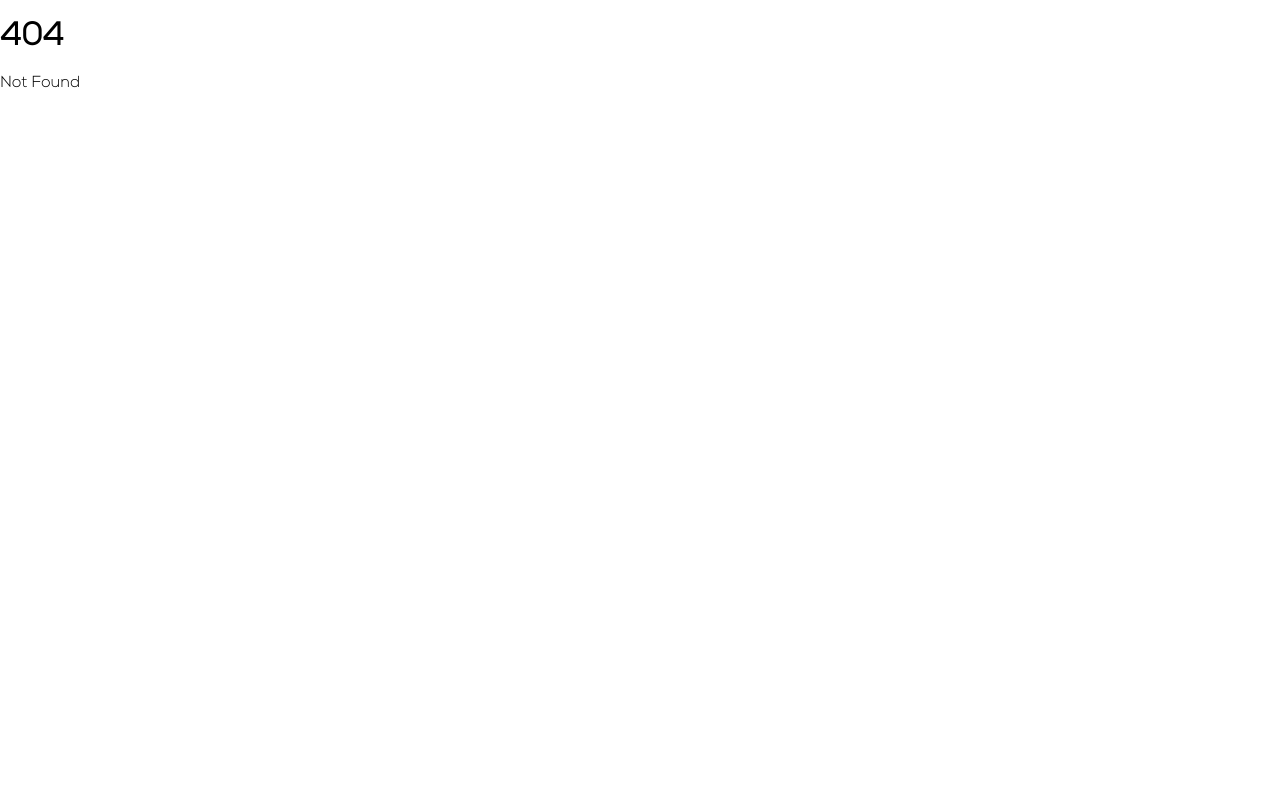
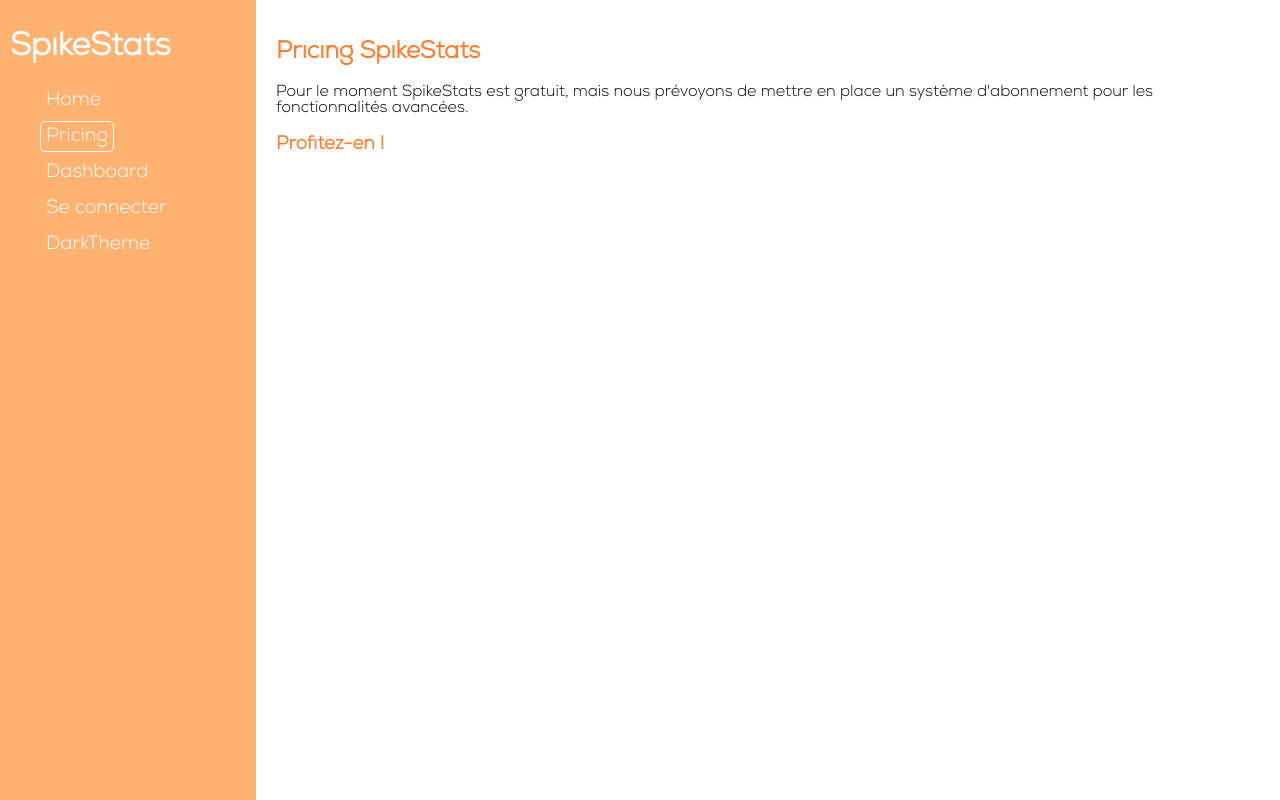
Before and after one commit to Antoineg3802/SpikeStats, a React (Create React App) app in the folder client/: page /pricing in a window 1280 px wide. Before the commit this address had no page. Built offline with nearby package versions, Linux system fonts and the light colour scheme.

Commit message:
feat: add pricing page

```diff
--- /dev/null
+++ b/client/src/components/molecules/PricingContentGroup.tsx
@@ -0,0 +1,22 @@
+import { css } from "@emotion/css";
+import { Theme } from "../../theme/theme";
+import { useTheme } from "../../context/ThemeContext";
+
+interface PricingContentGroupProps{
+    children: React.ReactNode;
+}
+
+const PricingContentGroup = ({children} : PricingContentGroupProps)=>{
+    const { theme } = useTheme();
+    return (
+        <div className={style(theme)}>{children}</div>
+    )
+}
+
+const style = (theme: Theme)=>css`
+    height: fit-content;
+    margin-top: auto;
+    margin-bottom: auto;
+`
+
+export default PricingContentGroup;
--- a/client/src/components/organisms/HomepageContent.tsx
+++ b/client/src/components/organisms/Content.tsx
@@ -2,11 +2,11 @@
 import { useTheme } from "../../context/ThemeContext";
 import React from 'react'
 
-interface HomepageContentProps {
+interface ContentProps {
     children: React.ReactNode;
 }
 
-const HomepageContent = ({children} : HomepageContentProps)=>{
+const Content = ({children} : ContentProps)=>{
     const { theme }= useTheme();
     return (
         <div className={style(theme)}>
@@ -21,4 +21,4 @@
     padding: 20px;
 `
 
-export default HomepageContent;
+export default Content;
--- a/client/src/components/organisms/Navbar.tsx
+++ b/client/src/components/organisms/Navbar.tsx
@@ -28,10 +28,7 @@
                 <NavItem href="/pricing" text='Pricing' isSelected={slug === 'pricing' ? true : false} />
                 <NavItem href="/dashboard" text='Dashboard' isSelected={slug === 'dashboard' ? true : false}/>
                 {isConnected ? (
-                    <>
-                        <NavItem href="/profile" text="Profil" isSelected={false} />
-                        <LogoutBtn onClick={handleLogoutBtnClick} text="Se déconnecter"/>
-                    </>
+                    <LogoutBtn onClick={handleLogoutBtnClick} text="Se déconnecter"/>
                 ) : (
                     <NavItem href="/login" text="Se connecter" isSelected={false} />
                 )}
--- a/client/src/components/pages/HomePage.tsx
+++ b/client/src/components/pages/HomePage.tsx
@@ -2,7 +2,7 @@
 
 import SecondaryTitle from "../atoms/titles/SecondaryTitle";
 import ThirdTitle from "../atoms/titles/ThirdTitle";
-import HomepageContent from "../organisms/HomepageContent";
+import Content from "../organisms/Content";
 import Navbar from "../organisms/Navbar";
 import ContentList from "../molecules/ContentList";
 import ContentLink from "../atoms/content/ContentLink";
@@ -12,7 +12,7 @@
     return (
         <div className={style}>
             <Navbar />
-            <HomepageContent>
+            <Content>
                 <SecondaryTitle text="Bienvenue sur SpikeStats" />
                 <ContentText>L'analyse de performance révolutionnaire pour le volley.</ContentText>
 
@@ -42,7 +42,7 @@
                 <ThirdTitle text="Contactez-nous :" />
                 <ContentText>Pour en savoir plus sur SpikeStats et comment il peut bénéficier à votre équipe, contactez-nous à <ContentLink href="mailto:antoineg3802@gmail.com" text="antoineg3802@gmail.com" />.</ContentText>
                 <ContentText>Vous etes interressé ? Rendez-vous sur la page <ContentLink text="pricing" href="/pricing" /></ContentText>
-            </HomepageContent>
+            </Content>
         </div>
     );
 }
--- /dev/null
+++ b/client/src/components/pages/Pricing.tsx
@@ -0,0 +1,49 @@
+import { css } from "@emotion/css";
+import { useTheme } from "../../context/ThemeContext";
+import { Theme } from "../../theme/theme";
+
+import SecondaryTitle from "../atoms/titles/SecondaryTitle";
+import Navbar from "../organisms/Navbar";
+import Content from "../organisms/Content";
+import ContentText from "../atoms/content/ContentText";
+import ThirdTitle from "../atoms/titles/ThirdTitle";
+import PricingContentGroup from "../molecules/PricingContentGroup";
+
+const Pricing = ()=>{
+    const { theme } = useTheme();
+    return (
+        <div className={style(theme)}>
+            <Navbar />
+            <Content>
+                <PricingContentGroup>
+                    <SecondaryTitle text="Pricing SpikeStats" />
+                    <ContentText>
+                        Pour le moment SpikeStats est gratuit, mais nous prévoyons de mettre en place un système d'abonnement pour les fonctionnalités avancées.
+                    </ContentText>
+                    <ThirdTitle text="Profitez-en !"/>
+                </PricingContentGroup>
+            </Content>
+
+        </div>
+    )
+}
+
+const style = (theme: Theme) => css`
+    display: grid;
+    grid-template-columns: repeat(5, 1fr);
+    grid-template-rows: 1fr;
+    grid-column-gap: 0px;
+    grid-row-gap: 0px;
+    grid-template-areas:
+    "navbar content content content content"
+    "navbar content content content content"
+    "navbar content content content content"
+    "navbar content content content content"
+    "navbar content content content content";
+    overflow: hidden;
+    height: 100vh;
+    font-family: "Nexa";
+    background-color: ${theme.colors.white};
+`
+
+export default Pricing;
--- a/client/src/index.tsx
+++ b/client/src/index.tsx
@@ -16,6 +16,7 @@
 import CreateAccount from './components/pages/CreateAccount';
 import Dashboard from './components/pages/Dashboard';
 import LogIn from './components/pages/LogIn';
+import Pricing from './components/pages/Pricing';
 
 const router = createBrowserRouter([
 	{
@@ -33,6 +34,10 @@
 	{
 		path: "/login",
 		element: <LogIn />
+	},
+	{
+		path: "/pricing",
+		element: <Pricing />
 	},
 	{
 		path: "*",
```
